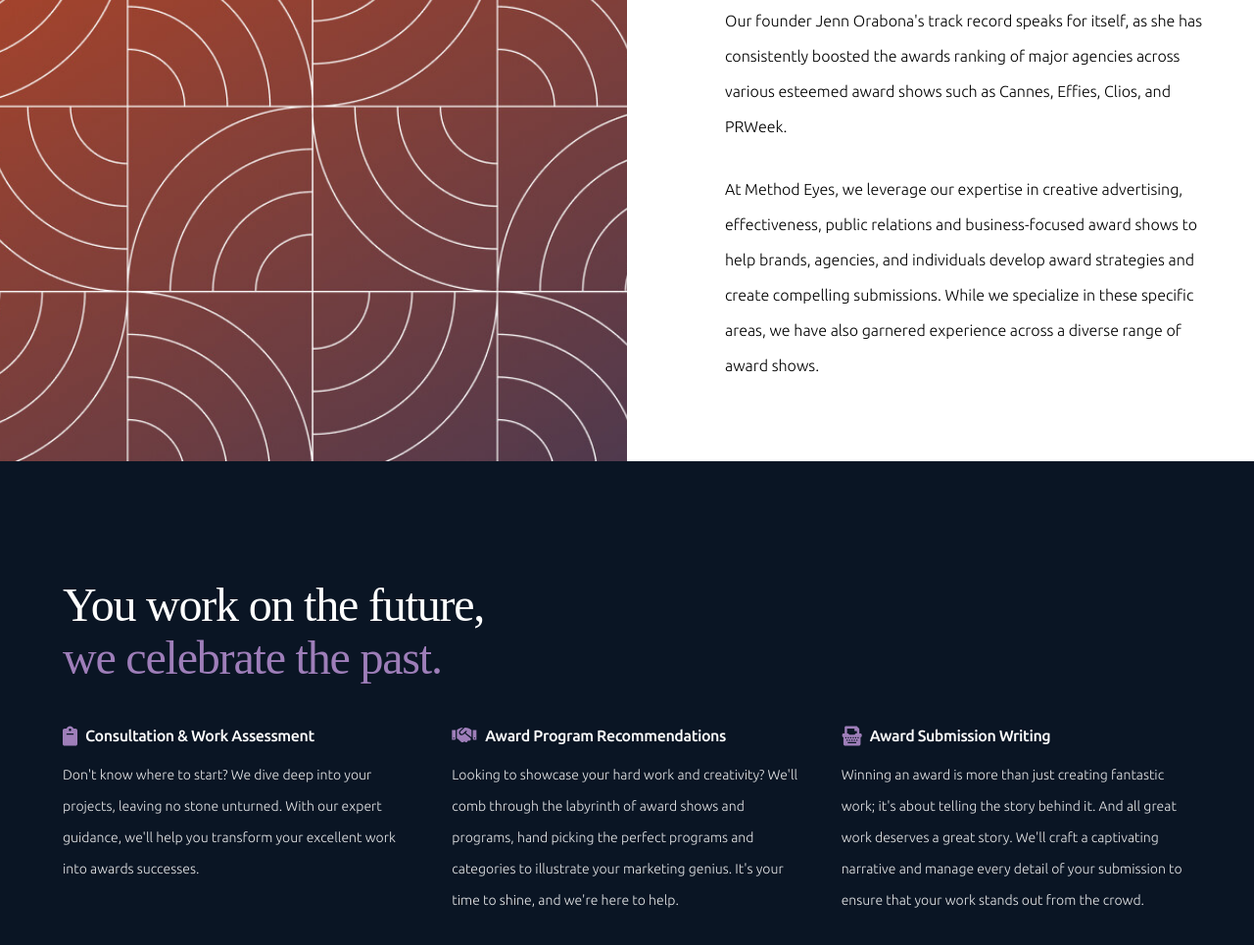
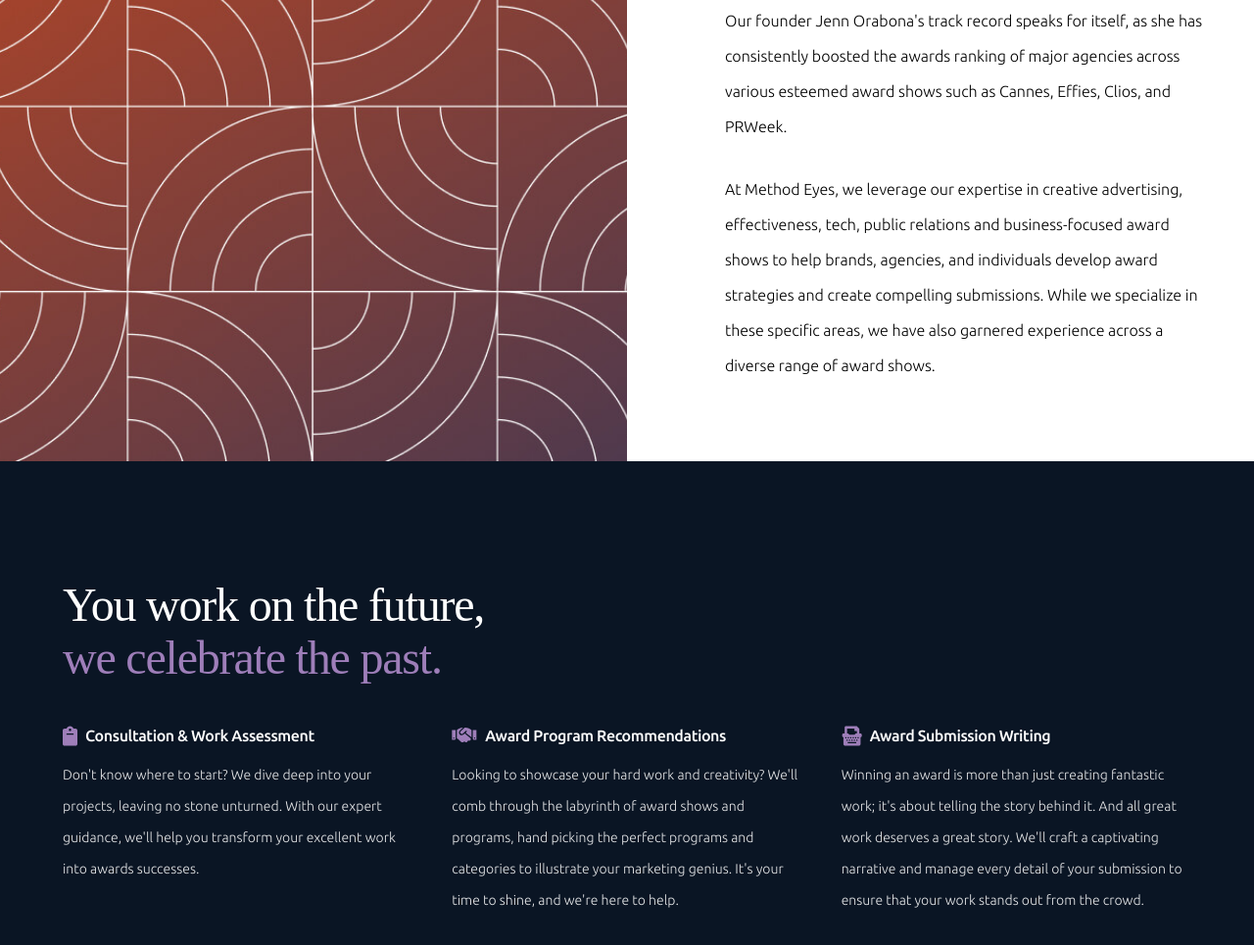
Before and after one commit to MethodEyesLLC/MethodEyesSite, a website: page index.html in a window 1280 px wide. Shown: the part 1851-2816 px from the top of the page at 98% size. Drawn offline with Linux system fonts and the light colour scheme; a web font is replaced by a local one.

Commit message:
Update index.html
Added tech

```diff
--- a/index.html
+++ b/index.html
@@ -315,7 +315,7 @@
           </p>
           <p class="font-sans font-light mt-7 leading-9">
             At Method Eyes, we leverage our expertise in creative advertising,
-            effectiveness, public relations and business-focused award shows to
+            effectiveness, tech, public relations and business-focused award shows to
             help brands, agencies, and individuals develop award strategies and
             create compelling submissions. While we specialize in these specific
             areas, we have also garnered experience across a diverse range of
```
